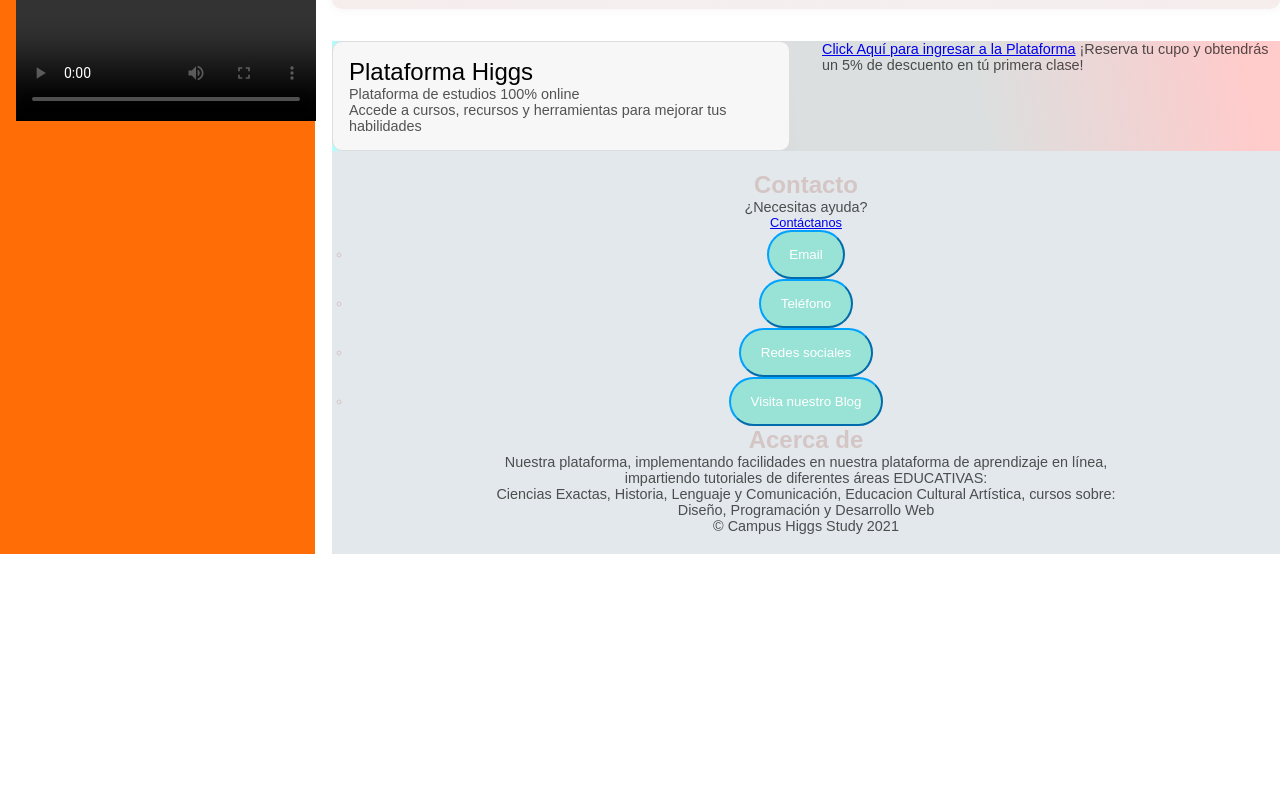
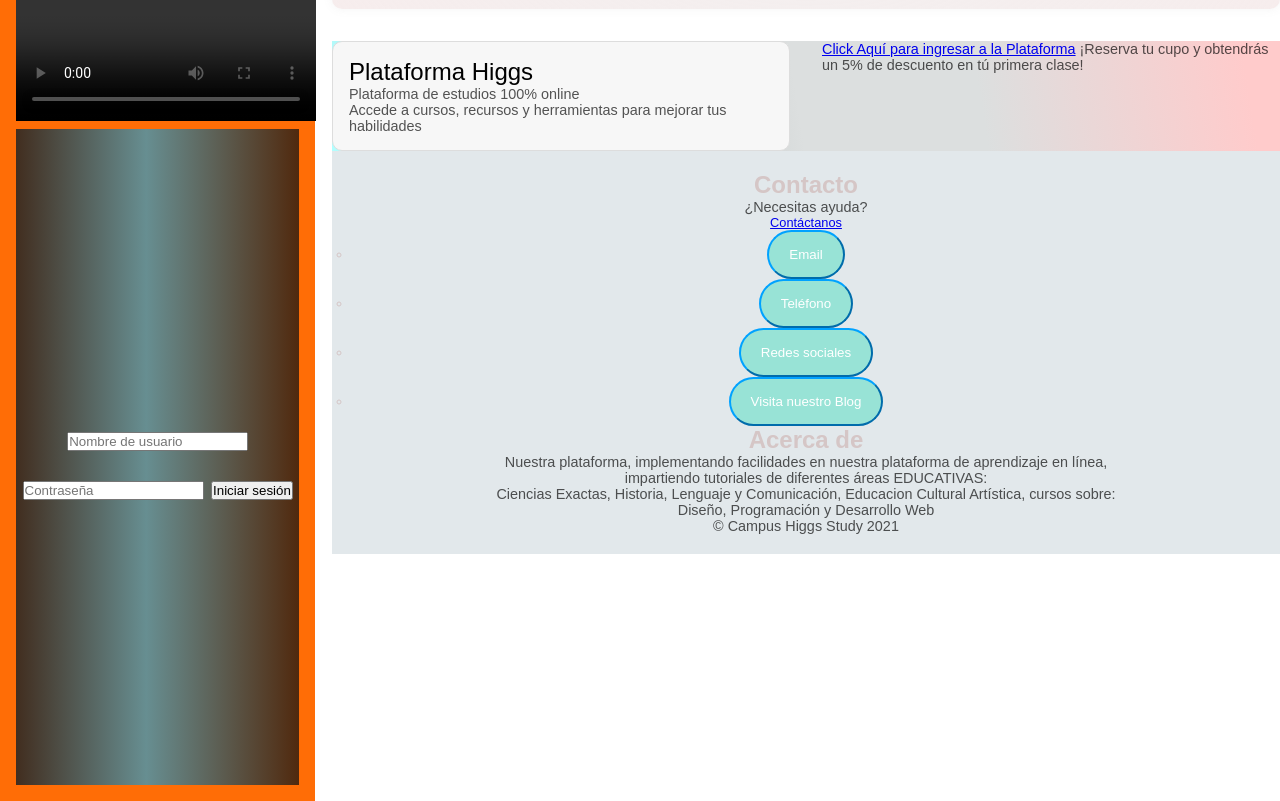
Before and after one commit to siteglob/CampusHiggsStudy, a website: page index.html in a window 1280 px wide. Shown: the part 660-1461 px from the top of the page. Before the commit the page ends 1214 px from the top, so only its background shows below. Drawn offline with Linux system fonts and the light colour scheme; grey boxes are pictures that could not be loaded.

Commit message:
v.1.0.a8

```diff
--- a/css/style.css
+++ b/css/style.css
@@ -298,3 +298,16 @@
   font-size: 0.8rem;
 
 }
+
+.Sesion{
+  font-family:Impact, Haettenschweiler, 'Arial Narrow Bold', sans-serif;
+  display: flex;
+  flex-direction: column;
+  align-items: center;
+  justify-content: center;
+  height: 82vh;
+  margin: 0;
+  padding: 0;
+  background: linear-gradient(90deg, rgba(35, 35, 35, 0.864) 0%, rgba(44, 155, 199, 0.722) 46%, rgba(18, 17, 17, 0.738) 100%);
+
+}
--- a/index.html
+++ b/index.html
@@ -27,6 +27,15 @@
     <video width="300" height="390" controls autoplay loop>
       <source src="img/VIDEOS/logo/logo-higgs.mp4" type="video/mp4">
 
+    </video>
+
+<div class="Sesion">
+      <form id="loginForm">
+        <input type="text" id="username" placeholder="Nombre de usuario" required>
+        <input type="password" id="password" placeholder="Contraseña" required>
+        <button type="submit">Iniciar sesión</button>
+      </form>
+    </div>
 
   </header>
 
```
